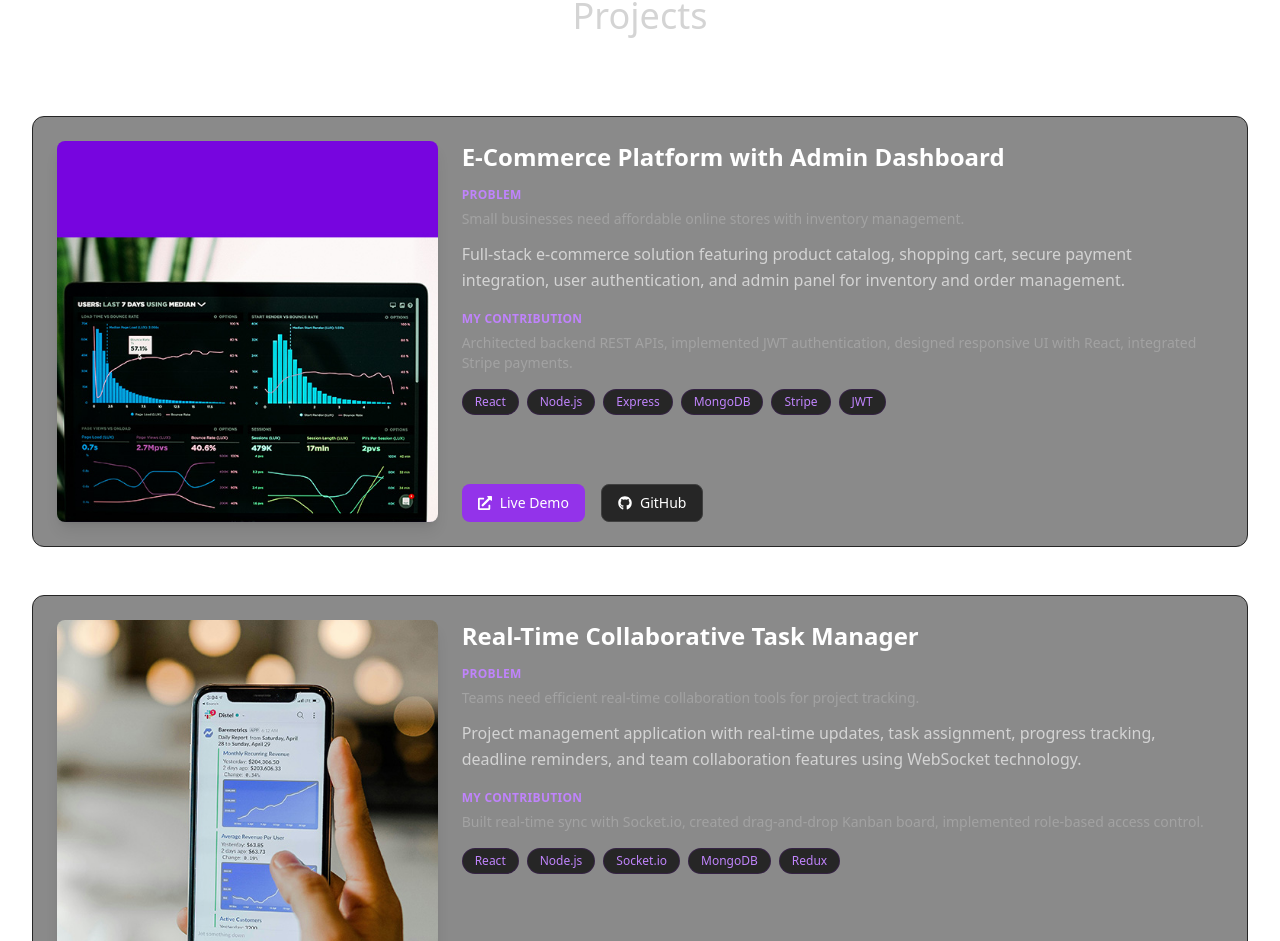
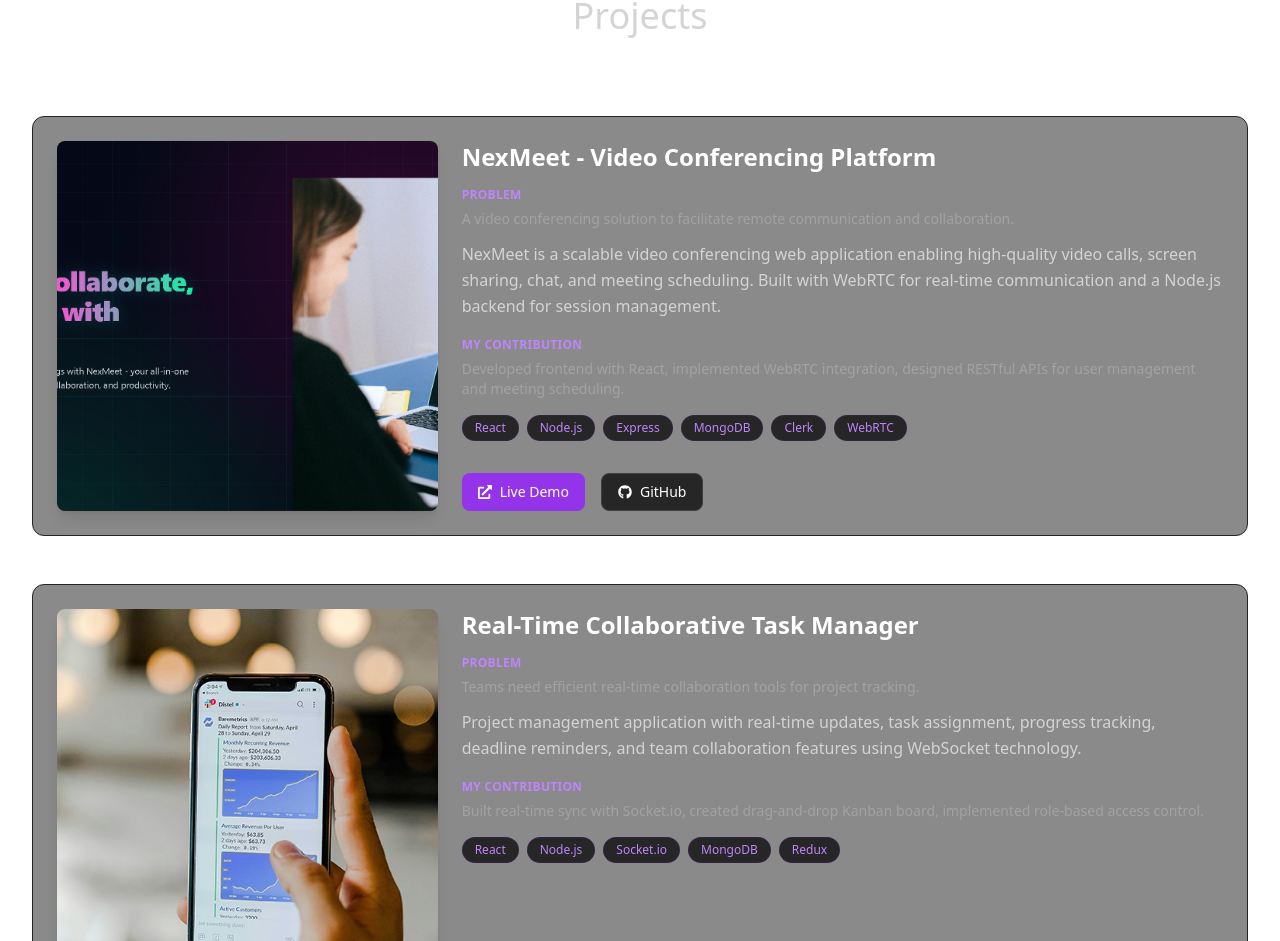
Before and after one commit to utkarsh2338/MyPortfolio, a React (Vite) app: page / in a window 1280 px wide. Shown: the part 3482-4423 px from the top of the page. Built offline with nearby package versions, Linux system fonts and the light colour scheme; a web font is replaced by a local one.

Commit message:
Updated the project 1 section

```diff
--- a/src/constants/index.js
+++ b/src/constants/index.js
@@ -1,4 +1,4 @@
-import project1 from "../assets/projects/project-1.jpg";
+import project1 from "../assets/projects/project-1.png";
 import project2 from "../assets/projects/project-2.jpg";
 import project3 from "../assets/projects/project-3.jpg";
 import project4 from "../assets/projects/project-4.jpg";
@@ -48,15 +48,15 @@ export const EXPERIENCES = [
 
 export const PROJECTS = [
   {
-    title: "E-Commerce Platform with Admin Dashboard",
+    title: "NexMeet - Video Conferencing Platform",
     image: project1,
-    problem: "Small businesses need affordable online stores with inventory management.",
+    problem: "A video conferencing solution to facilitate remote communication and collaboration.",
     description:
-      "Full-stack e-commerce solution featuring product catalog, shopping cart, secure payment integration, user authentication, and admin panel for inventory and order management.",
-    contribution: "Architected backend REST APIs, implemented JWT authentication, designed responsive UI with React, integrated Stripe payments.",
-    technologies: ["React", "Node.js", "Express", "MongoDB", "Stripe", "JWT"],
-    liveDemo: "#",
-    github: "https://github.com/utkarsh2338",
+      "NexMeet is a scalable video conferencing web application enabling high-quality video calls, screen sharing, chat, and meeting scheduling. Built with WebRTC for real-time communication and a Node.js backend for session management.",
+    contribution: "Developed frontend with React, implemented WebRTC integration, designed RESTful APIs for user management and meeting scheduling.",
+    technologies: ["React", "Node.js", "Express", "MongoDB", "Clerk", "WebRTC"],
+    liveDemo: "https://nex-meet-ten.vercel.app/",
+    github: "https://github.com/utkarsh2338/NexMeet",
   },
   {
     title: "Real-Time Collaborative Task Manager",
```
Also changed, not shown: src/assets/projects/project-1.jpg (deleted), src/assets/projects/project-1.png (added).
